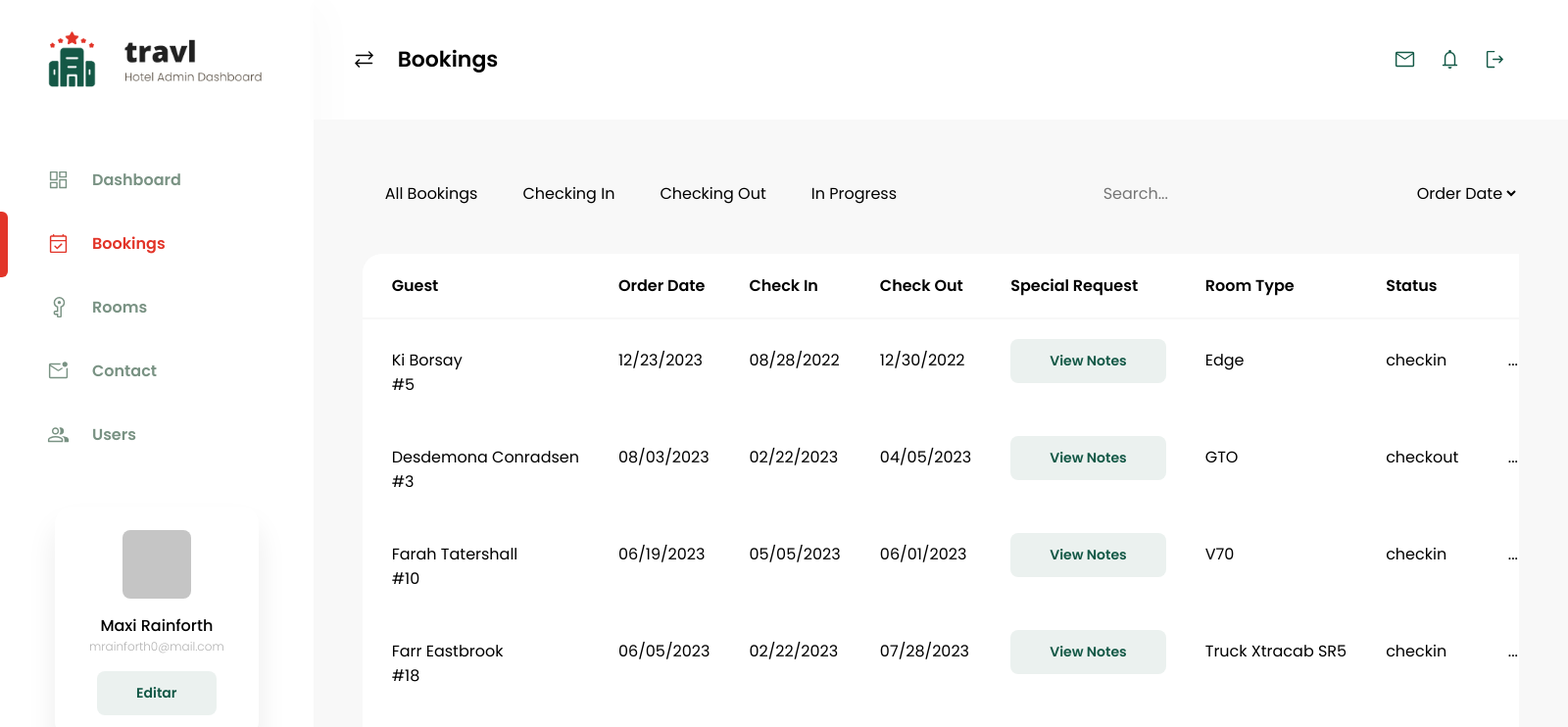
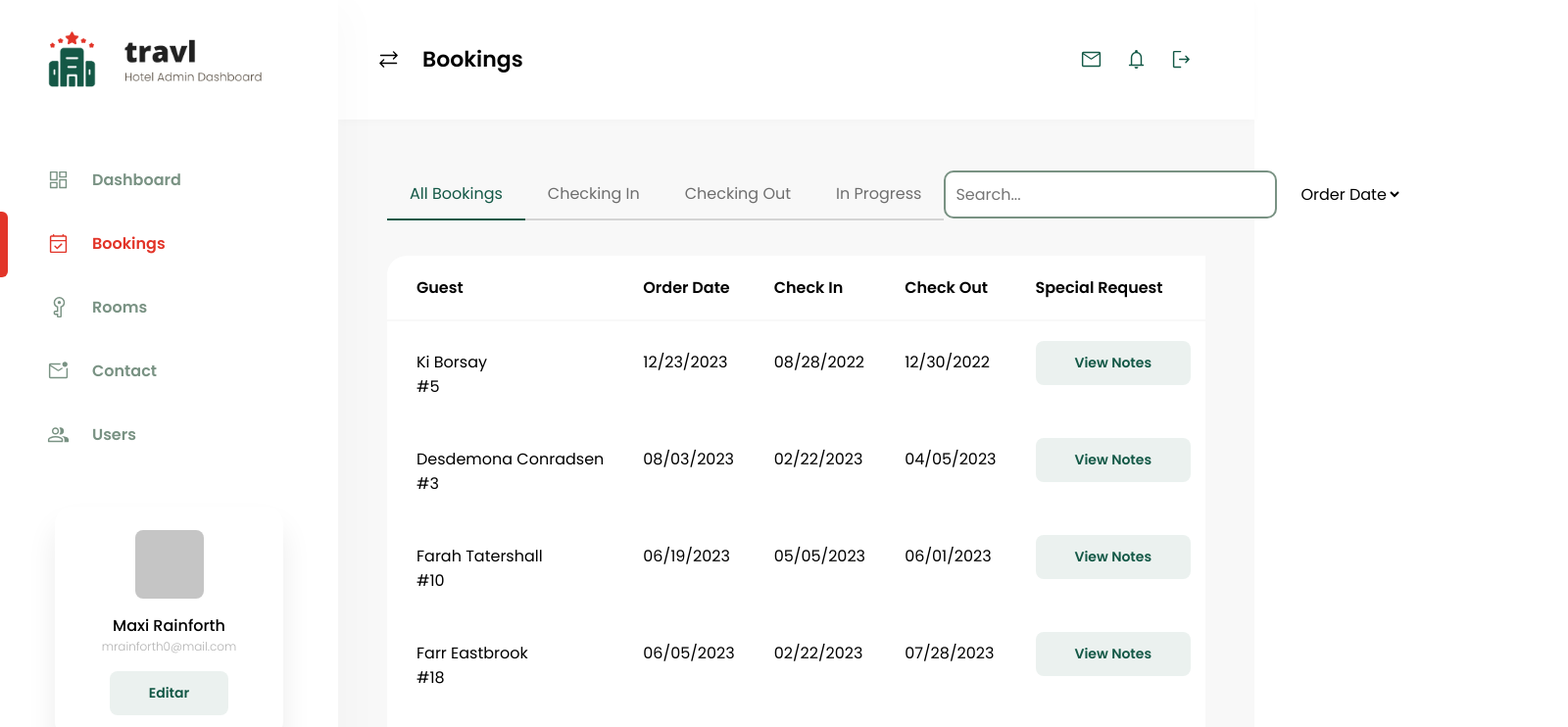
Before and after one commit to daniDNZ/hotel-admin-dashboard, a React (Create React App) app: page /bookings in a window 1280 px wide. Shown: the top 742 px of the page at 98% size, 1600 px wide, since content can reach past the window. Built offline with nearby package versions, Linux system fonts and the light colour scheme; sample sign-in values are in the browser's storage.

Commit message:
Sidebar in absolute and table-tabs styled

```diff
--- a/src/components/Header.jsx
+++ b/src/components/Header.jsx
@@ -5,6 +5,7 @@ import icons from '../style/icons';
 
 const HeaderContainer = styled.header`
   box-shadow: 0px 3px 10px #00000005;
+  background-color: white;
 
   padding: 40px;
 
@@ -43,8 +44,14 @@ export default function Header({ setAuth }) {
 
   const toggleMenu = () => {
     const sidebar = document.querySelector('#sidebar');
-    if (sidebar.classList.contains('hide')) sidebar.classList.remove('hide');
-    else sidebar.classList.add('hide');
+    const contentContainer = document.querySelector('#contentContainer');
+    if (sidebar.classList.contains('hide')) {
+      sidebar.classList.remove('hide');
+      contentContainer.classList.remove('remove-padding-left');
+    } else {
+      sidebar.classList.add('hide');
+      contentContainer.classList.add('remove-padding-left');
+    }
   };
   return (
     <HeaderContainer>
--- a/src/components/Layout.jsx
+++ b/src/components/Layout.jsx
@@ -7,28 +7,33 @@ import Sidebar from './Sidebar';
 const AppWrapper = styled.div`
   max-width: 100vw;
   height: 100%;
-  display: flex;
+  // Problemas de flex con swiper
+  /* display: flex;
   flex-flow: row nowrap;
-  justify-content: flex-start;
+  justify-content: flex-start; */
 
   & .content-container {
     width: 100%;
+    min-height: 100vh;
+    background-color: ${colors.bgGray};
+
+    // Padding para la sidebar / problemas de flex con swiper
+    padding-left: 345px;
+
+    &.remove-padding-left {
+      padding-left: 0;
+    }
   }
 
   & .padder {
-    width: 100%;
-    height: 100%;
-    background-color: ${colors.bgGray};
-
     padding: 50px;
-
   }
 `;
 function Layout({ setAuth }) {
   return (
     <AppWrapper>
       <Sidebar />
-      <div className="content-container">
+      <div id="contentContainer" className="content-container">
         <Header setAuth={setAuth} />
         <div className="padder">
           <Outlet />
--- a/src/components/Sidebar.jsx
+++ b/src/components/Sidebar.jsx
@@ -18,14 +18,19 @@ const Logo = styled.div`
 `;
 
 const SidebarContainer = styled.div`
-  max-width: 345px;
-  height: 100vh;
+  width: 345px;
+  height: 100%;
   background-color: #ffffff;
   box-shadow: 13px 3px 40px #00000005;
 
   padding-top: 32px;
 
   display: block;
+  // Absoluto por problemas con flex y swiper
+  position: absolute;
+  top: 0;
+  left: 0;
+  z-index: 1000;
 
   &.hide{
     display: none;
--- a/src/components/bookings/Bookings.jsx
+++ b/src/components/bookings/Bookings.jsx
@@ -10,17 +10,36 @@ function Bookings() {
   const navigate = useNavigate();
   const [modalData, setModalData] = useState('');
   const [openModal, setOpenModal] = useState(false);
+  // const [sortValue, setSortValue] = useState('orderDate');
   const [selectedData, setSelectedData] = useState(
     bookingsData.sort((a, b) => new Date(b.orderDate) - new Date(a.orderDate)),
   );
 
-  const showAllBookings = () => {
-    setSelectedData(bookingsData);
+  const filterBookings = (e) => {
+    const value = e.target.textContent;
+    let data = bookingsData;
+
+    const activeItem = document.querySelector('li.active-table-tab');
+    activeItem.classList.remove('active-table-tab');
+    e.target.parentNode.classList.add('active-table-tab');
+    switch (value) {
+      case 'Checking In':
+        break;
+      case 'Checking Out':
+        break;
+      case 'In Progress':
+        data = bookingsData.filter((booking) => booking.status === 'inprogress');
+        break;
+      default:
+        data = bookingsData;
+        break;
+    }
+    setSelectedData(data);
   };
 
-  const showInProgress = () => {
-    setSelectedData(bookingsData.filter((booking) => booking.status === 'inprogress'));
-  };
+  // const showInProgress = () => {
+  //   setSelectedData(bookingsData.filter((booking) => booking.status === 'inprogress'));
+  // };
 
   const showByCustomer = (e) => {
     const { value } = e.target;
@@ -35,7 +54,7 @@ function Bookings() {
     const { value } = e.target;
 
     switch (value) {
-      case 'guest':
+      case 'fullName':
         bookingsData.sort((a, b) => a.fullName[0].localeCompare(b.fullName[0]));
         break;
       case 'checkIn':
@@ -44,7 +63,7 @@ function Bookings() {
       case 'checkOut':
         bookingsData.sort((a, b) => new Date(b.checkOut) - new Date(a.checkOut));
         break;
-      case 'date':
+      case 'orderDate':
       default:
         bookingsData.sort((a, b) => new Date(b.orderDate) - new Date(a.orderDate));
         break;
@@ -61,22 +80,33 @@ function Bookings() {
     setModalData(data);
   };
 
+  // Preguntar a John
+  // useEffect(() => {
+  //   bookingsData.sort((a, b) => {
+  //     console.log(a[sortValue] - b[sortValue]);
+  //     if (a[sortValue] - b[sortValue] < 0) return -1;
+  //     if (a[sortValue] - b[sortValue] === 0) return 0;
+  //     return 1;
+  //   });
+  //   setSelectedData([...bookingsData]);
+  // }, [sortValue]);
+
   useEffect(() => {}, [selectedData]);
   return (
     <div>
       <TableTabs>
         <ul className="table-tabs__list">
-          <li><button type="button" onClick={showAllBookings}>All Bookings</button></li>
-          <li><button type="button">Checking In</button></li>
-          <li><button type="button">Checking Out</button></li>
-          <li><button type="button" onClick={showInProgress}>In Progress</button></li>
+          <li className="active-table-tab"><button type="button" onClick={filterBookings}>All Bookings</button></li>
+          <li><button type="button" onClick={filterBookings}>Checking In</button></li>
+          <li><button type="button" onClick={filterBookings}>Checking Out</button></li>
+          <li><button type="button" onClick={filterBookings}>In Progress</button></li>
         </ul>
         <div className="table-tabs__sort">
           <input type="search" name="customerName" id="customerName" placeholder="Search..." onChange={showByCustomer} />
           <div>
-            <select name="sortBookings" id="sortBookings" defaultValue="date" onChange={sortBookings}>
-              <option value="guest">Guest</option>
-              <option value="date">Order Date</option>
+            <select name="sortBookings" id="sortBookings" defaultValue="orderDate" onChange={sortBookings}>
+              <option value="fullName">Guest</option>
+              <option value="orderDate">Order Date</option>
               <option value="checkIn">Check In</option>
               <option value="checkOut">Check Out</option>
             </select>
--- a/src/components/common/Kpi.jsx
+++ b/src/components/common/Kpi.jsx
@@ -58,7 +58,7 @@ const KpiContainer = styled.div`
 
   margin-bottom: 40px;
 
-  @media only screen and (max-width: 1160px){
+  @media only screen and (max-width: 1500px){
     flex-wrap: wrap;
   }
 `;
--- a/src/components/common/Table.jsx
+++ b/src/components/common/Table.jsx
@@ -62,8 +62,25 @@ const TableTabs = styled.div`
   & .table-tabs__list{
 
     & li {
+      color: ${colors.gray};
+      border-bottom: 2px solid ${colors.borderGray};
+
       padding: 13px 23px;
+
+      &.active-table-tab {
+        color: ${colors.hardGreen};
+        border-color: ${colors.hardGreen};
+      }
     }
+  }
+
+  & input[type=search]{
+    background-color: white;
+    border-radius: 10px;
+    border: 2px solid ${colors.green};
+
+    padding: 10px;
+    margin-right: 20px;
   }
 `;
 
--- a/src/reset.css
+++ b/src/reset.css
@@ -120,6 +120,7 @@ svg {
 }
 
 body {
+  min-height: 100vh;
   font-family: 'Poppins', sans-serif;
   font-size: 16px;
   line-height: 25px;
--- a/src/style/colors.js
+++ b/src/style/colors.js
@@ -6,6 +6,8 @@ const colors = {
   lightRed: '#FFEDEC',
   light: '#B2B2B2',
   bgGray: '#F8F8F8',
+  gray: '#6E6E6E',
+  borderGray: '#D4D4D4',
 };
 
 export default colors;
```
